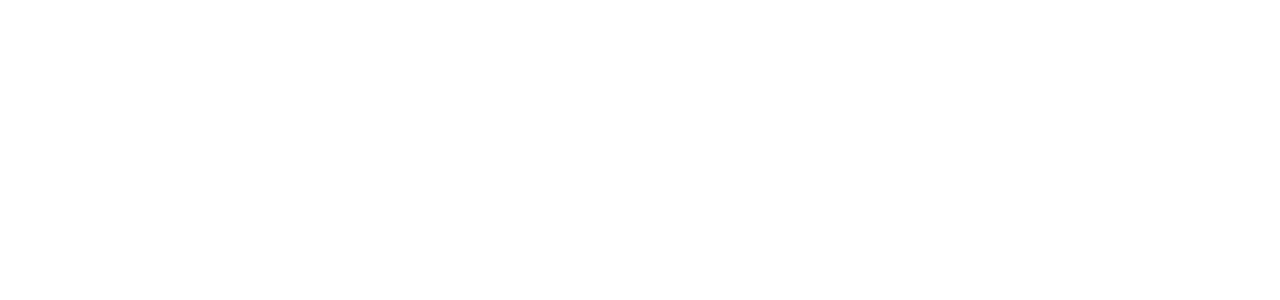
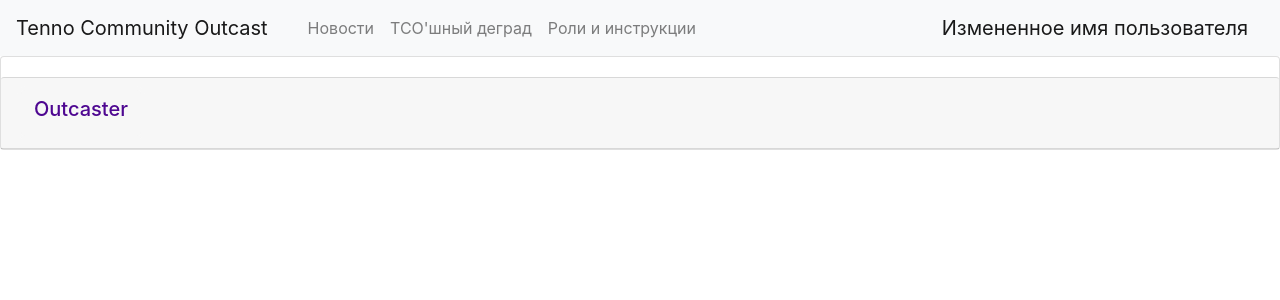
Before and after one commit to KOSMOGOR/TCO, a Flask app: page /dsroles in a window 1280 px wide. Before the commit the part shown is empty. Shown: the top 300 px of the page. Run offline with Flask 2, Linux system fonts and the light colour scheme; a user stored in the database is signed in; some libraries are stand-ins or nearby versions.

Commit message:
roles_and_instructions.html work

```diff
--- a/templates/base.html
+++ b/templates/base.html
@@ -30,7 +30,7 @@
                         </a>
                     </li>
                     <li class="nav-item ">
-                        <a class="nav-link" href="#">Новости</a>
+                        <a class="nav-link" href="/" id="news">Новости</a>
                     </li>
                     <li class="nav-item ">
                         <a class="nav-link" href="/tcodergad">TCO'шный деград</a>
@@ -40,7 +40,7 @@
                     </li>
                 </ul>
             </div>
-            <a class="navbar-brand order-md-first" href="#">Tenno Community Outcast</a>
+            <a class="navbar-brand order-md-first" href="/">Tenno Community Outcast</a>
         </nav>
 
     </header>
@@ -48,6 +48,7 @@
     <main role="main" class="container">
         {% block content %}{% endblock %}
     </main>
+<script>document.getElementById('news').setAttribute('href', '/')</script>
 </body>
 
 </html>
--- a/templates/roles_and_instructions.html
+++ b/templates/roles_and_instructions.html
@@ -1,10 +1,69 @@
 <!DOCTYPE html>
 <html lang="en">
 <head>
-    <meta charset="UTF-8">
     <title>Роли и инструкции</title>
+    <meta charset="utf-8">
+    <meta name="viewport" content="width=device-width, initial-scale=1">
+    <link rel="stylesheet" href="https://maxcdn.bootstrapcdn.com/bootstrap/4.1.0/css/bootstrap.min.css">
+    <script src="https://ajax.googleapis.com/ajax/libs/jquery/3.3.1/jquery.min.js"></script>
+    <script src="https://cdnjs.cloudflare.com/ajax/libs/popper.js/1.14.0/umd/popper.min.js"></script>
+    <script src="https://maxcdn.bootstrapcdn.com/bootstrap/4.1.0/js/bootstrap.min.js"></script>
 </head>
+
 <body>
+    <header>
+        <nav class="navbar navbar-expand-md navbar-light bg-light main-menu">
+            {% if current_user.is_authenticated %}
+            <a href="/logout" class="navbar-brand order-md-last order-0">{{ current_user.name }}</a>
+            {% else %}
+            <p class="order-md-last order-0" style="margin-bottom: 0;">
+                <a class="btn btn-primary" href="/register">Зарегистрироваться</a>
+                <a class="btn btn-success" href="/login">Войти</a>
+            </p>
+            {% endif %}
+            <div class="navbar-collapse collapse" id="mainNav">
+                <ul class="navbar-nav mr-auto">
+                    <li class="nav-item homeLink">
+                        <a class="nav-link" href="/">
+                            <span aria-hidden="true" class=" fa fa-spacer-right fa-home"></span>
+                        </a>
+                    </li>
+                    <li class="nav-item ">
+                        <a class="nav-link" href="/" id="news">Новости</a>
+                    </li>
+                    <li class="nav-item ">
+                        <a class="nav-link" href="/tcodergad">TCO'шный деград</a>
+                    </li>
+                    <li class="nav-item ">
+                        <a class="nav-link" href="/dsroles">Роли и инструкции</a>
+                    </li>
+                </ul>
+            </div>
+            <a class="navbar-brand order-md-first" href="/">Tenno Community Outcast</a>
+        </nav>
 
+    </header>
+<div id="accordion">
+  <div class="card">
+    <div class="card-header" id="headingOne" style="margin-top: 20px; border-top: 1px solid rgb(216 216 216)">
+      <h5 class="mb-0">
+        <button class="btn" style="background-color: rgb(247 247 247);
+        box-shadow: 0 0 0 0.2rem rgb(247 247 247);" data-toggle="collapse" data-target="#collapseOne" aria-expanded="true" aria-controls="collapseOne">
+            <h5 style="color: #4e0791">Outcaster</h5> <!--Менять-->
+        </button>
+      </h5>
+    </div>
+
+    <div id="collapseOne" class="collapse" aria-labelledby="headingOne" data-parent="#accordion">
+      <div class="card-body">
+          <h6>Информация</h6>
+          <a>Пустая роль для изменения цвета ника. Показывает, что Вы истенный Outcaster</a>  <!--Менять-->
+          <h6 style="margin-top: 15px;">Возможности</h6>
+          <a>Возможности те же, что и обычного пользователя</a> <!--Менять-->
+      </div>
+    </div>
+  </div>
+</div>
+<script>document.getElementById('news').setAttribute('href', '/')</script>
 </body>
 </html>
```
